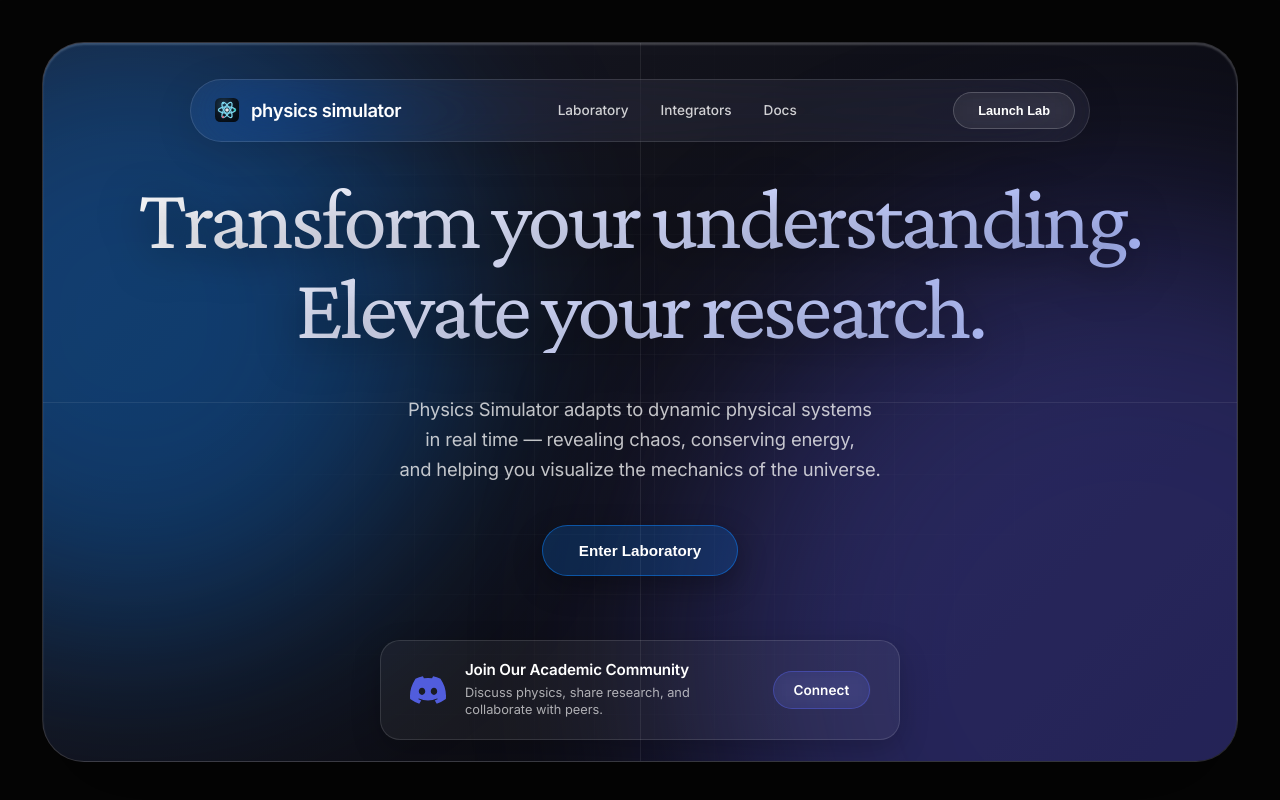
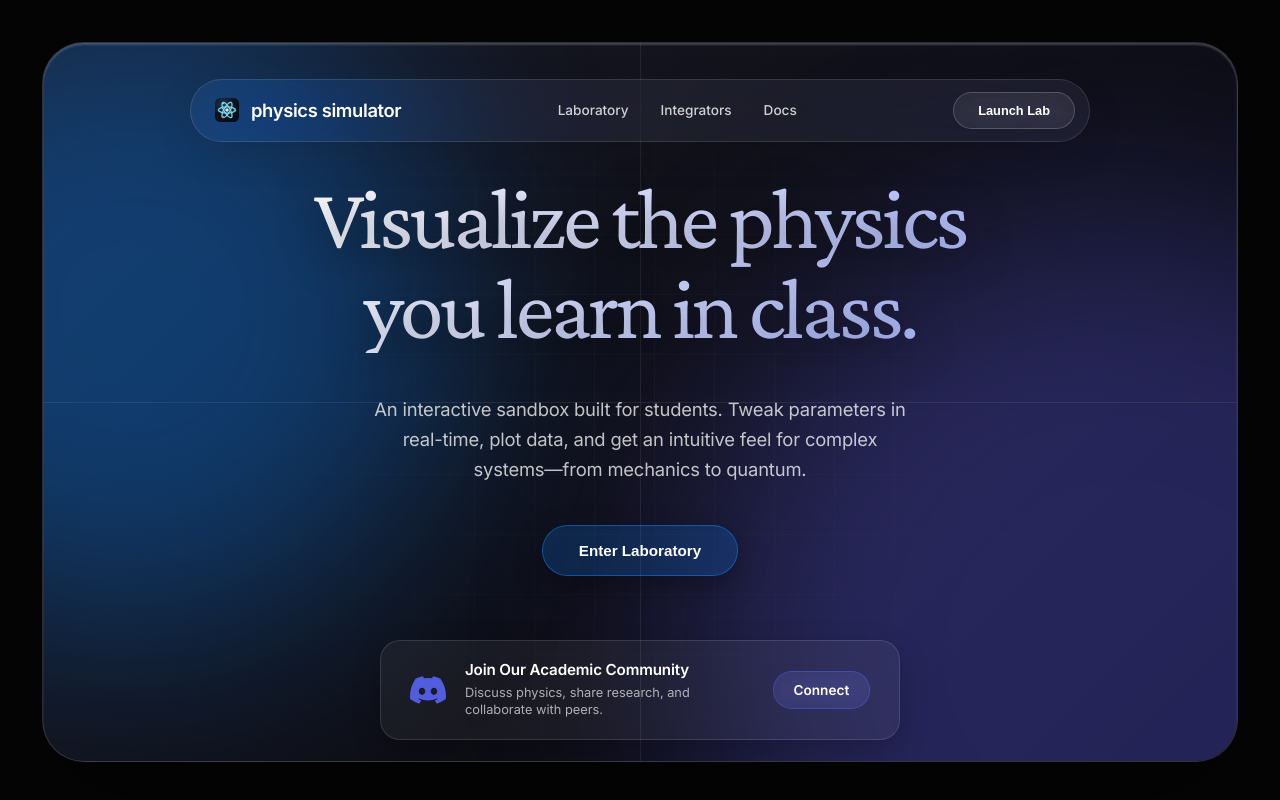
Before and after one commit to ShauryaAttreya37/physics-simulator, a React (Vite) app: page / in a window 1280 px wide. Built offline with nearby package versions, Linux system fonts and the light colour scheme.

Commit message:
docs: update landing page tagline to be more student-focused and grounded

```diff
--- a/src/pages/Home.jsx
+++ b/src/pages/Home.jsx
@@ -55,17 +55,17 @@ export default function Home({ onNavigate }) {
         {/* Hero Content */}
         <main className="hero-content">
           <h1 className="hero-title">
-            Transform your understanding.
+            Visualize the physics
             <br />
-            Elevate your research.
+            you learn in class.
           </h1>
 
           <p className="hero-sub">
-            Physics Simulator adapts to dynamic physical systems
+            An interactive sandbox built for students. Tweak parameters in
             <br />
-            in real time — revealing chaos, conserving energy,
+            real-time, plot data, and get an intuitive feel for complex
             <br />
-            and helping you visualize the mechanics of the universe.
+            systems—from mechanics to quantum.
           </p>
 
           <button className="primary-btn" onClick={() => handleNavigate('topics')}>
```
